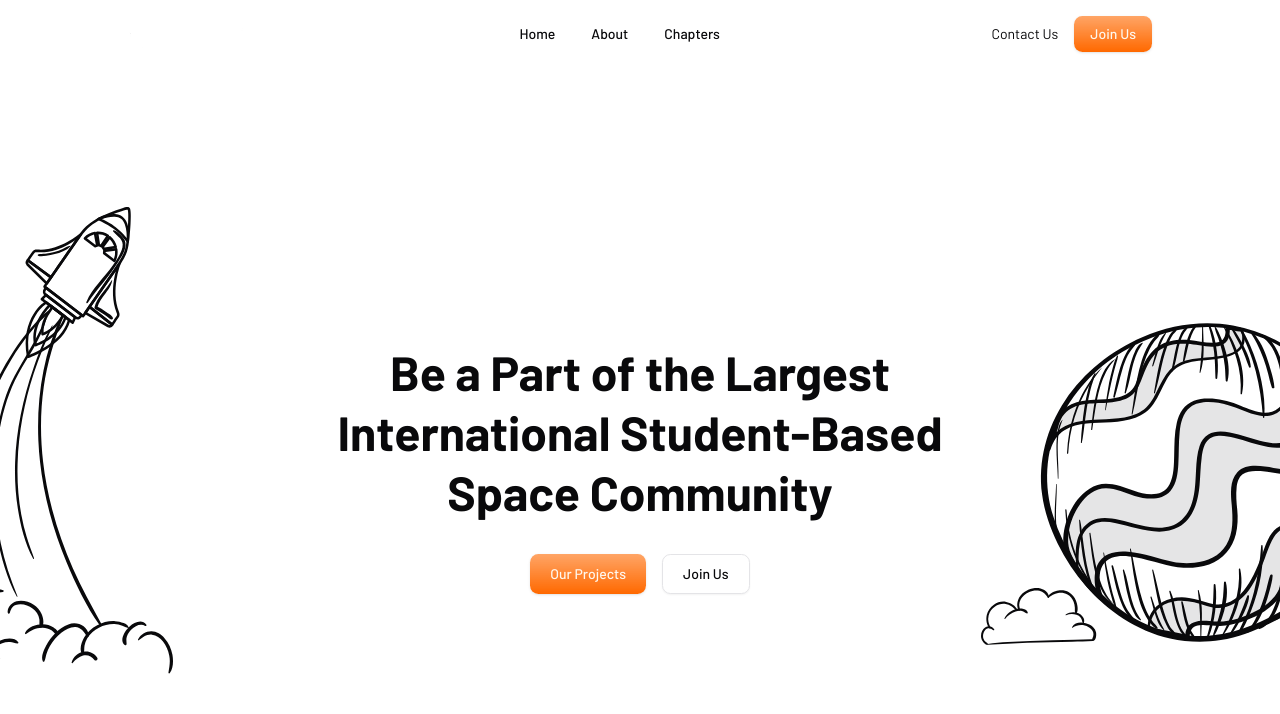
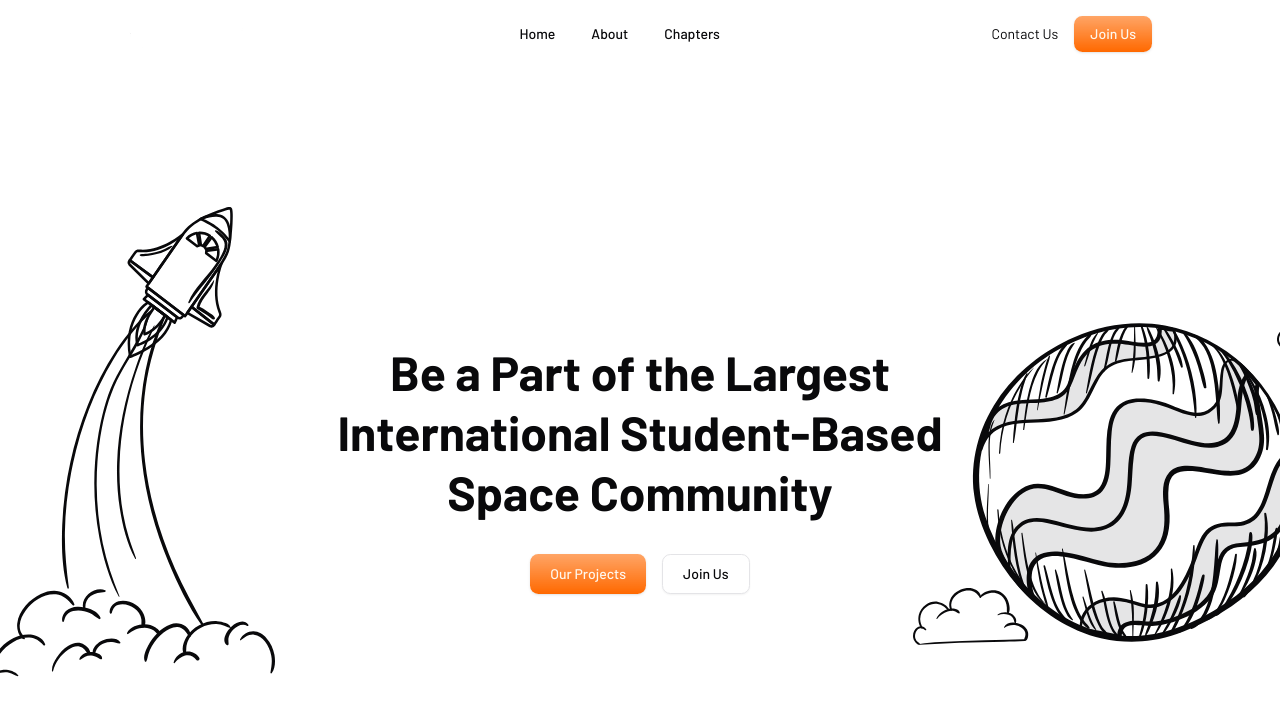
Before and after one commit to sedssrilanka/seds-sl, a Next.js app: page / in a window 1280 px wide. Shown: the top 714 px of the page. Built offline with nearby package versions, Linux system fonts and the light colour scheme.

Commit message:
refactor: code clean up and organisation

```diff
--- a/package.json
+++ b/package.json
@@ -17,6 +17,7 @@
     "class-variance-authority": "^0.7.1",
     "clsx": "^2.1.1",
     "lucide-react": "^0.544.0",
+    "motion": "^12.23.22",
     "next": "15.5.4",
     "next-themes": "^0.4.6",
     "react": "19.1.0",
--- a/src/app/page.tsx
+++ b/src/app/page.tsx
@@ -1,45 +1,5 @@
-import Planet from "@/components/sections/one/planet";
-import Rocket from "@/components/sections/one/rockets";
-import { Button } from "@/components/ui/button";
+import SectionOne from "@/components/sections/home-page/section-one";
 
 export default function Home() {
-  return (
-    <section
-      data-slot="section"
-      className="bg-background text-foreground relative w-full overflow-hidden min-h-screen pt-10"
-    >
-      <div className="container mx-auto relative flex items-center justify-between min-h-[calc(100vh-80px)]">
-        <div className="absolute left-[-10%] w-1/3 transform-gpu">
-          {" "}
-          {/* Adjusted size and positioning */}
-          <Rocket />
-        </div>
-
-        <div className="absolute right-[-10%] w-1/3 transform-gpu">
-          {" "}
-          {/* Adjusted size and positioning */}
-          <Planet />
-        </div>
-
-        <div className="mx-auto text-center z-10 w-full px-4">
-          <h1 className="text-4xl md:text-5xl font-bold leading-tight mb-8">
-            Be a Part of the Largest
-            <br />
-            International Student-Based
-            <br />
-            Space Community
-          </h1>
-
-          <div className="flex gap-4 justify-center">
-            <Button variant="default" size="lg">
-              Our Projects
-            </Button>
-            <Button variant="outline" size="lg">
-              Join Us
-            </Button>
-          </div>
-        </div>
-      </div>
-    </section>
-  );
+  return <SectionOne />;
 }
--- /dev/null
+++ b/src/components/sections/home-page/section-one/index.tsx
@@ -0,0 +1,45 @@
+import { Button } from "@/components/ui/button";
+import Planet from "./planet";
+import Rocket from "./rockets";
+
+type Props = {};
+
+const Index: React.FC<Props>= (props: Props) => {
+  return (
+    <section
+      data-slot="section"
+      className="bg-background text-foreground relative w-full overflow-hidden min-h-screen pt-10 "
+    >
+      <div className="container mx-auto relative flex items-center justify-center max-w-5xl min-h-[calc(100vh-80px)]">
+        <div className="absolute left-[-15%] w-1/3 transform-gpu">
+          <Rocket />
+        </div>
+
+        <div className="absolute right-[-10%] w-1/3 transform-gpu">
+          <Planet />
+        </div>
+
+        <div className="mx-auto text-center z-10 w-full px-4">
+          <h1 className="text-4xl md:text-5xl font-bold leading-tight mb-8">
+            Be a Part of the Largest
+            <br />
+            International Student-Based
+            <br />
+            Space Community
+          </h1>
+
+          <div className="flex gap-4 justify-center">
+            <Button variant="default" size="lg">
+              Our Projects
+            </Button>
+            <Button variant="outline" size="lg">
+              Join Us
+            </Button>
+          </div>
+        </div>
+      </div>
+    </section>
+  );
+};
+
+export default Index;
```
Also changed, not shown: components.json, src/components/sections/home-page/section-one/planet.tsx (renamed from src/components/sections/one/planet.tsx), src/components/sections/home-page/section-one/rockets.tsx (renamed from src/components/sections/one/rockets.tsx), 1 other file (tests, documents, lock files or other folders).
